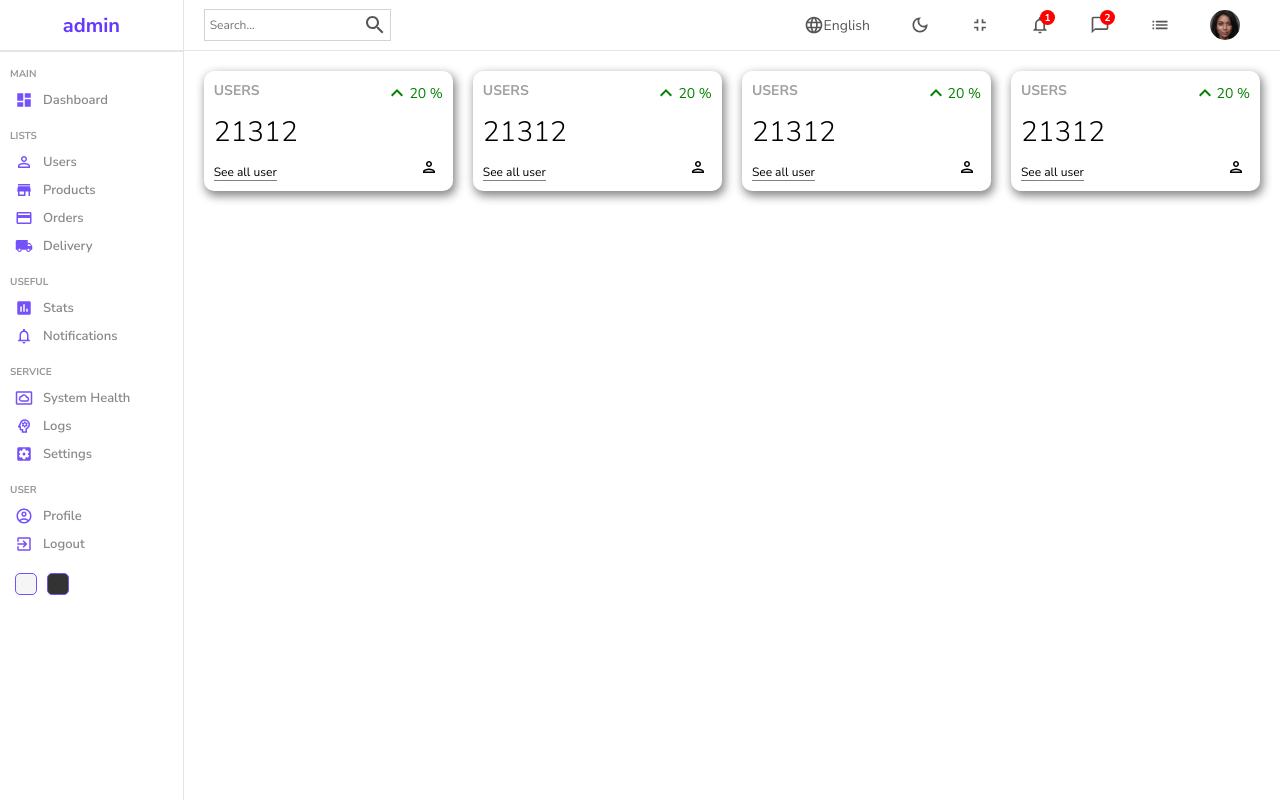
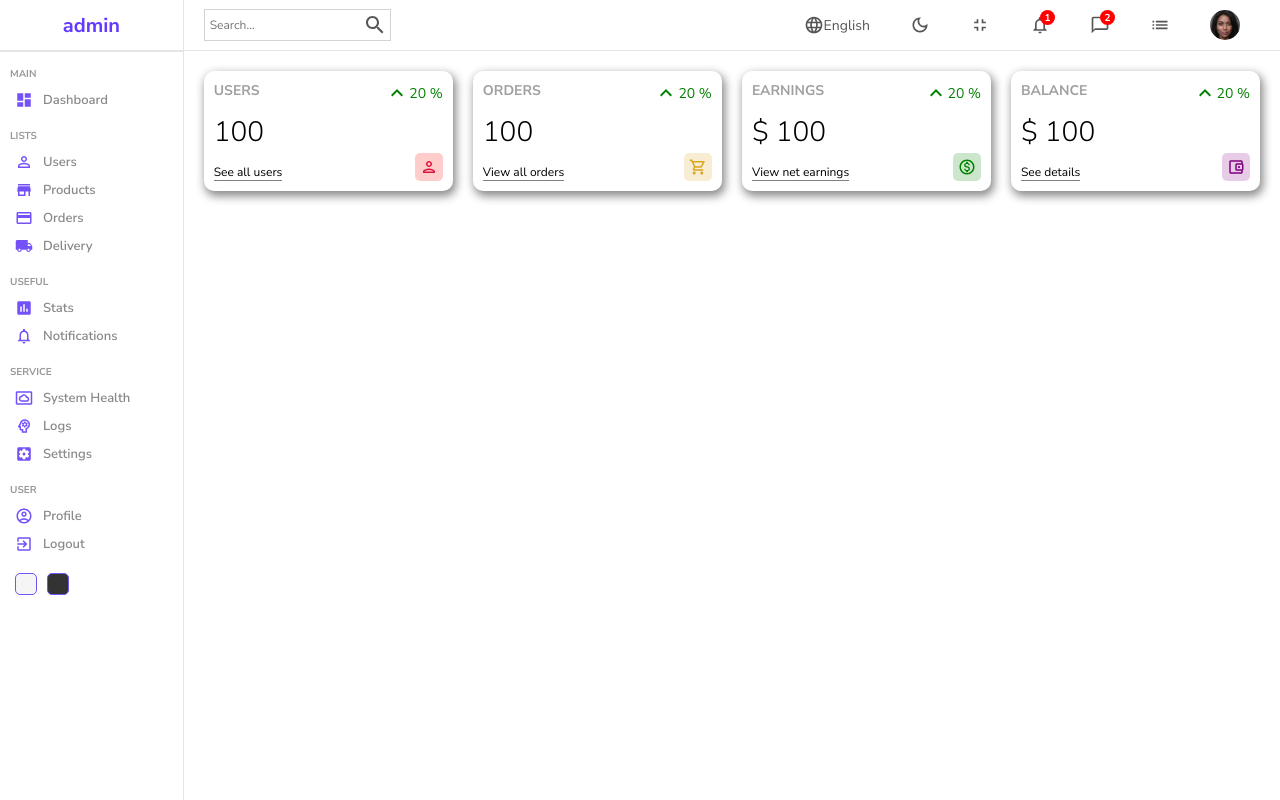
Before and after one commit to madams5320/react-admin-app, a React (Create React App) app: page / in a window 1280 px wide. Built offline with nearby package versions, Linux system fonts and the light colour scheme.

Commit message:
add widget props

```diff
--- a/src/components/widget/Widget.js
+++ b/src/components/widget/Widget.js
@@ -1,28 +1,102 @@
 import './Widget.scss';
 
 // import material ui icons
-import KeyboardArrowUpIcon from "@mui/icons-material/KeyboardArrowUp";
+import KeyboardArrowUpIcon from '@mui/icons-material/KeyboardArrowUp';
 import PersonOutlineIcon from '@mui/icons-material/PersonOutlined';
+import ShoppingCartOutlinedIcon from '@mui/icons-material/ShoppingCartOutlined';
+import MonetizationOnOutlinedIcon from '@mui/icons-material/MonetizationOnOutlined';
+import AccountBalanceWalletOutlinedIcon from '@mui/icons-material/AccountBalanceWalletOutlined';
 
-const Widget = () => {
+const Widget = ({ type }) => {
+
+  //temporary
+  const amount = 100;
+  const diff = 20;
+
+  let data;
+
+  // change object base on prop type
+  switch (type) {
+    case 'user':
+      data = {
+        title: 'USERS',
+        isMoney: false,
+        link: 'See all users',
+        icon: <PersonOutlineIcon
+                className="icon"
+                style={{
+                    color:"crimson",
+                    backgroundColor: "rgba(255, 0, 0, 0.2)",
+                }}
+              />,
+      };
+      break;
+    case 'order':
+      data = {
+        title: 'ORDERS',
+        isMoney: false,
+        link: 'View all orders',
+        icon: <ShoppingCartOutlinedIcon
+                className="icon"
+                style={{
+                    color:"goldenrod",
+                    backgroundColor: "rgba(218, 165, 32, 0.2)",
+                }}
+              />,
+      };
+      break;
+    case 'earnings':
+      data = {
+        title: 'EARNINGS',
+        isMoney: true,
+        link: 'View net earnings',
+        icon: <MonetizationOnOutlinedIcon
+                className="icon"
+                style={{
+                    color:"green",
+                    backgroundColor: "rgba(0, 128, 0, 0.2)",
+                }}
+              />,
+      };
+      break;
+    case 'balance':
+      data = {
+        title: 'BALANCE',
+        isMoney: true,
+        link: 'See details',
+        icon: <AccountBalanceWalletOutlinedIcon
+                className="icon"
+                style={{
+                    color:"purple",
+                    backgroundColor: "rgba(128, 0, 128, 0.2)",
+                }}
+              />,
+      };
+      break;
+    default:
+      break;
+  }
+
   return (
     <div className="widget">
+      {/* title, counter, link */}
       <div className="left">
-            {/* title, counter, link */}
-            <span className="title">USERS</span>
-            <span className="counter">21312</span>
-            <span className="link">See all user</span>
+        <span className="title">{data.title}</span>
+        {/* condition to display $ sign */}
+        <span className="counter">{data.isMoney && "$"} {amount}</span>
+        <span className="link">{data.link}</span>
       </div>
+
+      {/* percentage & icons */}
       <div className="right">
-            {/* percentage & icons */}
         <div className="percentage positive">
           <KeyboardArrowUpIcon />
-                20 %
+          {diff} %
         </div>
-            <PersonOutlineIcon className="icon" />
+        {data.icon}
       </div>
     </div>
-  )
-}
+  );
+};
 
-export default Widget
+export default Widget;
--- a/src/pages/home/Home.js
+++ b/src/pages/home/Home.js
@@ -10,12 +10,12 @@
       <div className='homeContainer'>
         <Navbar />
 
-        {/* home content */}
+        {/* home content w/ props */}
         <div className="widgets">
-          <Widget />
-          <Widget />
-          <Widget />
-          <Widget />
+          <Widget type="user" />
+          <Widget type="order" />
+          <Widget type="earnings" />
+          <Widget type="balance" />
         </div>
       </div>
     </div>
```
Lines whose indentation alone changed are shown as unchanged.
